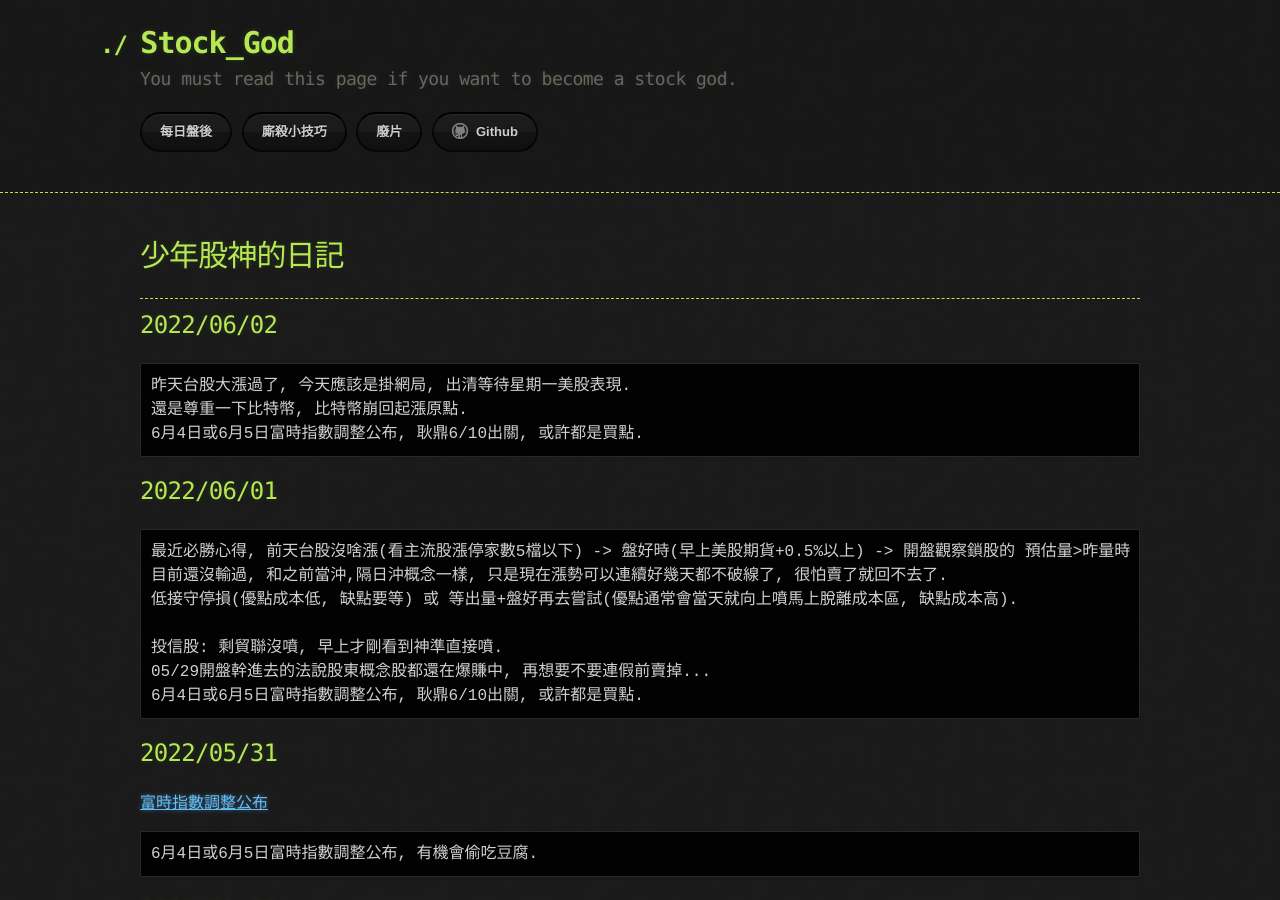
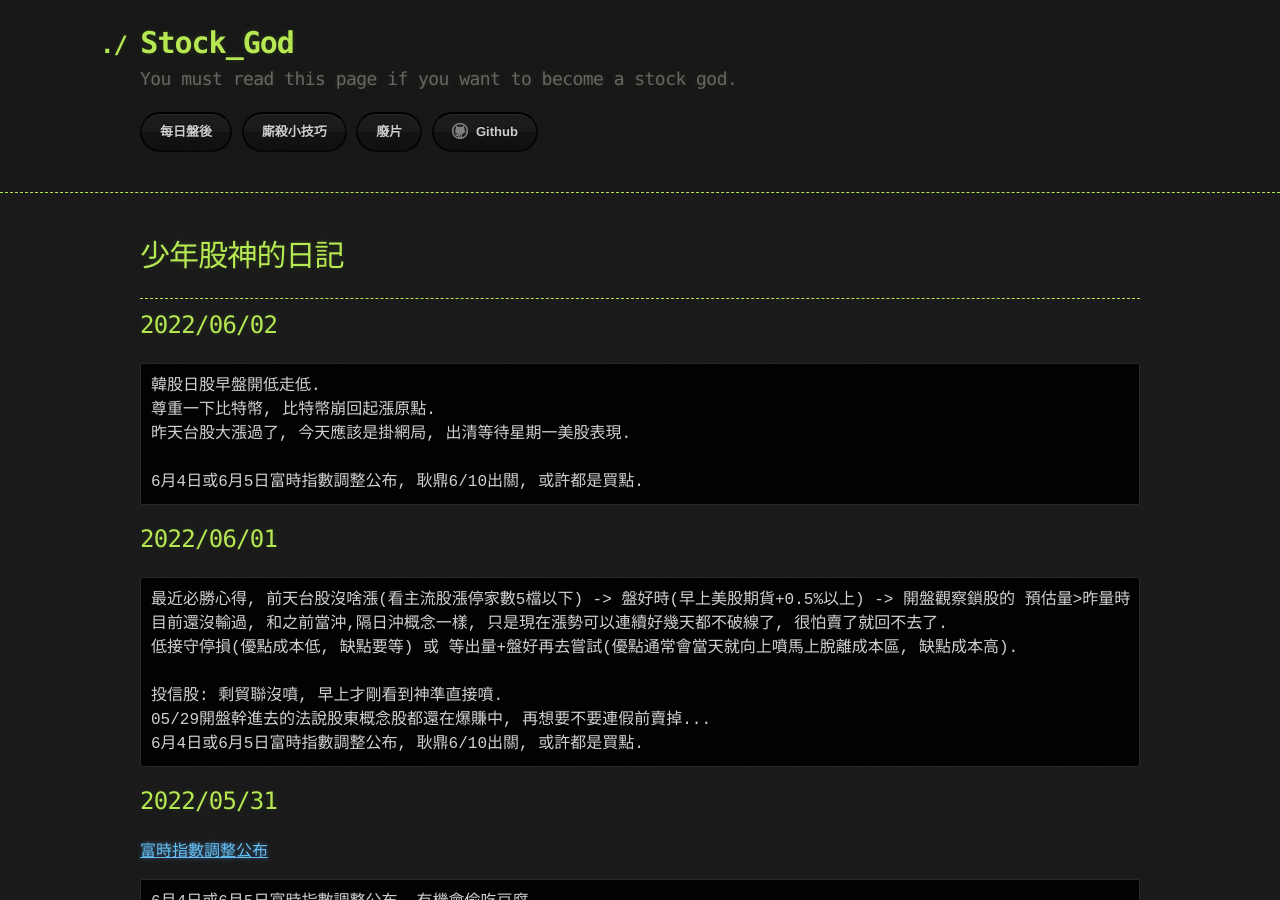
Before and after one commit to lepg5487/Stock_God, a Jekyll site: the page built from index.md, in a window 1280 px wide and 900 px high. Built offline with Jekyll 4.4.1, drawn with Linux system fonts in a browser that asks for light colours; our own code applies the rules of GitHub Pages for plain Markdown files.

Commit message:
Update index.md

````diff
--- a/index.md
+++ b/index.md
@@ -8,8 +8,10 @@ layout: testlayouts
 
 ## 2022/06/02
 ```
+韓股日股早盤開低走低.
+尊重一下比特幣, 比特幣崩回起漲原點.
 昨天台股大漲過了, 今天應該是掛網局, 出清等待星期一美股表現.
-還是尊重一下比特幣, 比特幣崩回起漲原點.
+
 6月4日或6月5日富時指數調整公布, 耿鼎6/10出關, 或許都是買點.
 ```
 
````
